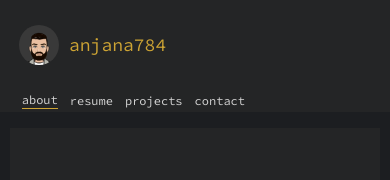
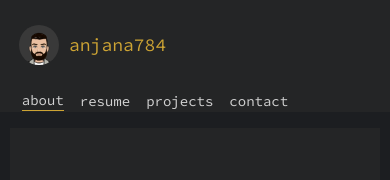
Before and after one commit to anjana784/blog, a Next.js app: page / in a window 390 px wide. Shown: the top 180 px of the page. Built offline with nearby package versions, Linux system fonts and the light colour scheme.

Commit message:
changed fontsize in mobile version

```diff
--- a/app/Components/Header/index.tsx
+++ b/app/Components/Header/index.tsx
@@ -64,22 +64,22 @@ const Header: FC = () => {
                   <NavItem
                     item="about"
                     currentSectionName={currentSectionName}
-                    className="mr-8 2xl:mr-8 xl:mr-6 lg:mr-4 xsm:mr-3 text-xl 2xl:text-xl xl:text-lg lg:text-base md:text-sm sm:text-xs xsm:text-xs"
+                    className="mr-8 2xl:mr-8 xl:mr-6 lg:mr-4 xsm:mr-4 text-xl 2xl:text-xl xl:text-lg lg:text-base md:text-sm sm:text-sm xsm:text-sm"
                   />
                   <NavItem
                     item="resume"
                     currentSectionName={currentSectionName}
-                    className="mr-8 2xl:mr-8 xl:mr-6 lg:mr-4 xsm:mr-3 text-xl 2xl:text-xl xl:text-lg lg:text-base md:text-sm sm:text-xs xsm:text-xs"
+                    className="mr-8 2xl:mr-8 xl:mr-6 lg:mr-4 xsm:mr-4 text-xl 2xl:text-xl xl:text-lg lg:text-base md:text-sm sm:text-sm xsm:text-sm"
                   />
                   <NavItem
                     item="projects"
                     currentSectionName={currentSectionName}
-                    className="mr-8 2xl:mr-8 xl:mr-6 lg:mr-4 xsm:mr-3 text-xl 2xl:text-xl xl:text-lg lg:text-base md:text-sm sm:text-xs xsm:text-xs"
+                    className="mr-8 2xl:mr-8 xl:mr-6 lg:mr-4 xsm:mr-4 text-xl 2xl:text-xl xl:text-lg lg:text-base md:text-sm sm:text-sm xsm:text-sm"
                   />
                   <NavItem
                     item="contact"
                     currentSectionName={currentSectionName}
-                    className="mr-8 2xl:mr-8 xl:mr-6 lg:mr-4 xsm:mr-3 text-xl 2xl:text-xl xl:text-lg lg:text-base md:text-sm sm:text-xs xsm:text-xs"
+                    className="mr-8 2xl:mr-8 xl:mr-6 lg:mr-4 xsm:mr-4 text-xl 2xl:text-xl xl:text-lg lg:text-base md:text-sm sm:text-sm xsm:text-sm"
                   />
                   {/* <NavItem
                     item="blog"
```
